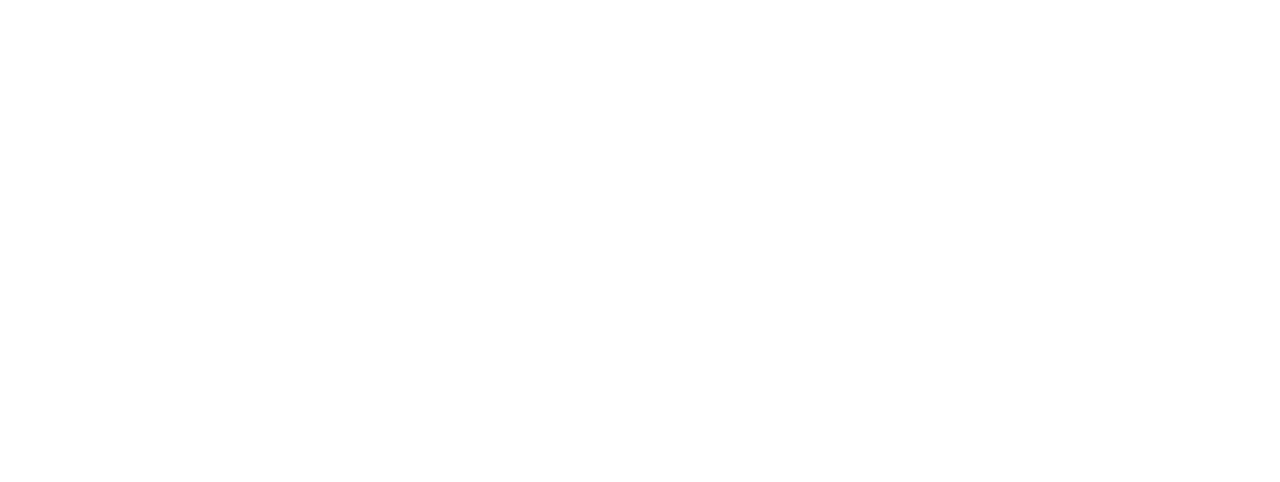
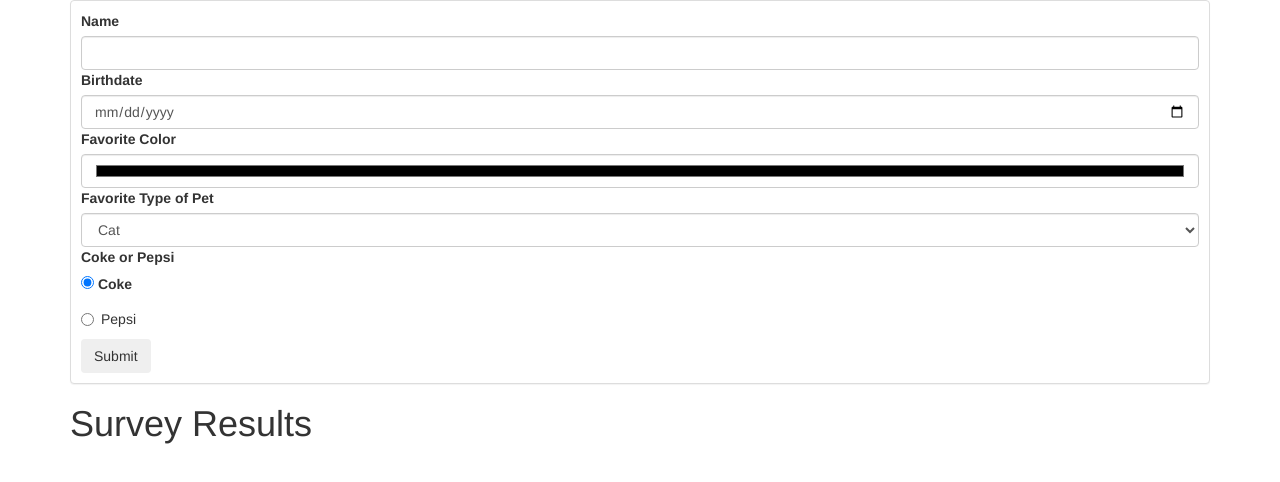
Before and after one commit to pagrimm/form-input-survey, a plain HTML site: page index.html in a window 1280 px wide. Drawn offline with Linux system fonts and the light colour scheme.

Commit message:
add survey form, add js logic to handle responses
Co-authored-by: Matthew Craig <mgcraig78@gmail.com>
Co-authored by: Christine Augustine <codechristin3@gmail.com>

```diff
--- a/css/styles.css
+++ b/css/styles.css
@@ -0,0 +1,3 @@
+.panel {
+  padding: 10px;
+}
--- a/index.html
+++ b/index.html
@@ -9,7 +9,44 @@
   <script src="js/scripts.js"></script>
   <title>Document</title>
 </head>
-<body>
-
+<body class="container">
+  <section class="panel panel-default">
+    <form id="survey">
+      <label for="name">Name</label>
+      <input id="name" class="form-control" type="text">
+      <label for="birthday">Birthdate</label>
+      <input id="birthday" class="form-control" type="date">
+      <label for="favcolor">Favorite Color</label>
+      <input id="favcolor" class="form-control" type="color">
+      <label for="favpet">Favorite Type of Pet</label>
+      <select class="form-control" id="favpet">
+        <option>Cat</option>
+        <option>Dog</option>
+        <option>Bird</option>
+        <option>Lizard</option>
+        <option>Snake</option>
+      </select>
+      <label for="cokepepsi">Coke or Pepsi</label>
+      <div class="cokepepsi">
+        <label>
+          <input type="radio" name="drink" value="Coke" checked>
+          Coke
+        </label>
+      </div>
+      <div class="radio">
+        <label>
+          <input type="radio" name="drink" value="Pepsi">
+          Pepsi
+        </label>
+      </div>
+      <button type="submit" class="btn">Submit</button>
+    </form>
+  </section>
+  <h1>Survey Results</h1>
+  <p class="name-result"></p>
+  <p class="birthday-result"></p>
+  <p class="favcolor-result"></p>
+  <p class="favpet-result"></p>
+  <p class="cokepepsi-result"></p>
 </body>
 </html>
--- a/js/scripts.js
+++ b/js/scripts.js
@@ -0,0 +1,17 @@
+$(document).ready(function() {
+  $("form#survey").submit(function(event) {
+    event.preventDefault();
+    const name = $("#name").val();
+    const birthday = $("#birthday").val();
+    const favcolor = $("#favcolor").val();
+    const favpet = $("#favpet").val();
+    const cokepepsi = $("input:radio[name=drink]:checked").val();
+
+    $("p.name-result").text(name);
+    $("p.birthday-result").text(birthday);
+    $("p.favcolor-result").text(favcolor);
+    $("p.favpet-result").text(favpet);
+    $("p.cokepepsi-result").text(cokepepsi);
+  });
+
+});
```
